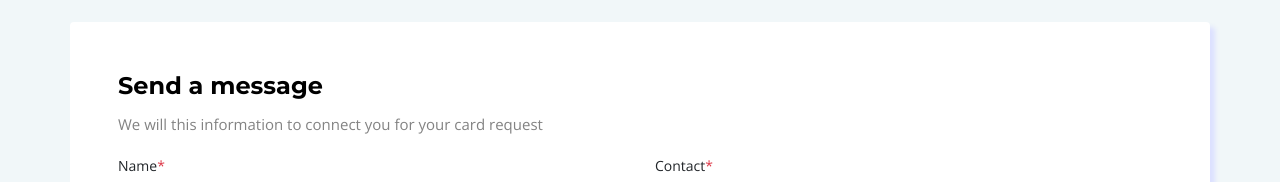
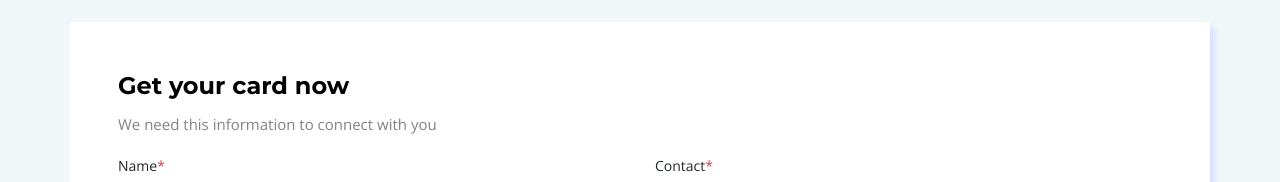
Before and after one commit to Anuragchindaliya/credit-world, a React (Create React App) app: page /apply in a window 1280 px wide. Shown: the part 213-395 px from the top of the page. Built offline with nearby package versions, Linux system fonts and the light colour scheme; no server answers.

Commit message:
update: form title

```diff
--- a/src/pages/Apply/index.jsx
+++ b/src/pages/Apply/index.jsx
@@ -59,8 +59,8 @@ const Apply = () => {
         <div dangerouslySetInnerHTML={{__html:data?.data?.bodyHtml}}></div> */}
         <div className="row">
           <div className="col-12">
-            <h4 className="">Send a message</h4>
-            <p>We will this information to connect you for your card request</p>
+            <h4 className="">Get your card now</h4>
+            <p>We need this information to connect with you</p>
             <form onSubmit={handleSubmit}>
               <div className="row">
                 <div className="col-lg-6">
```
